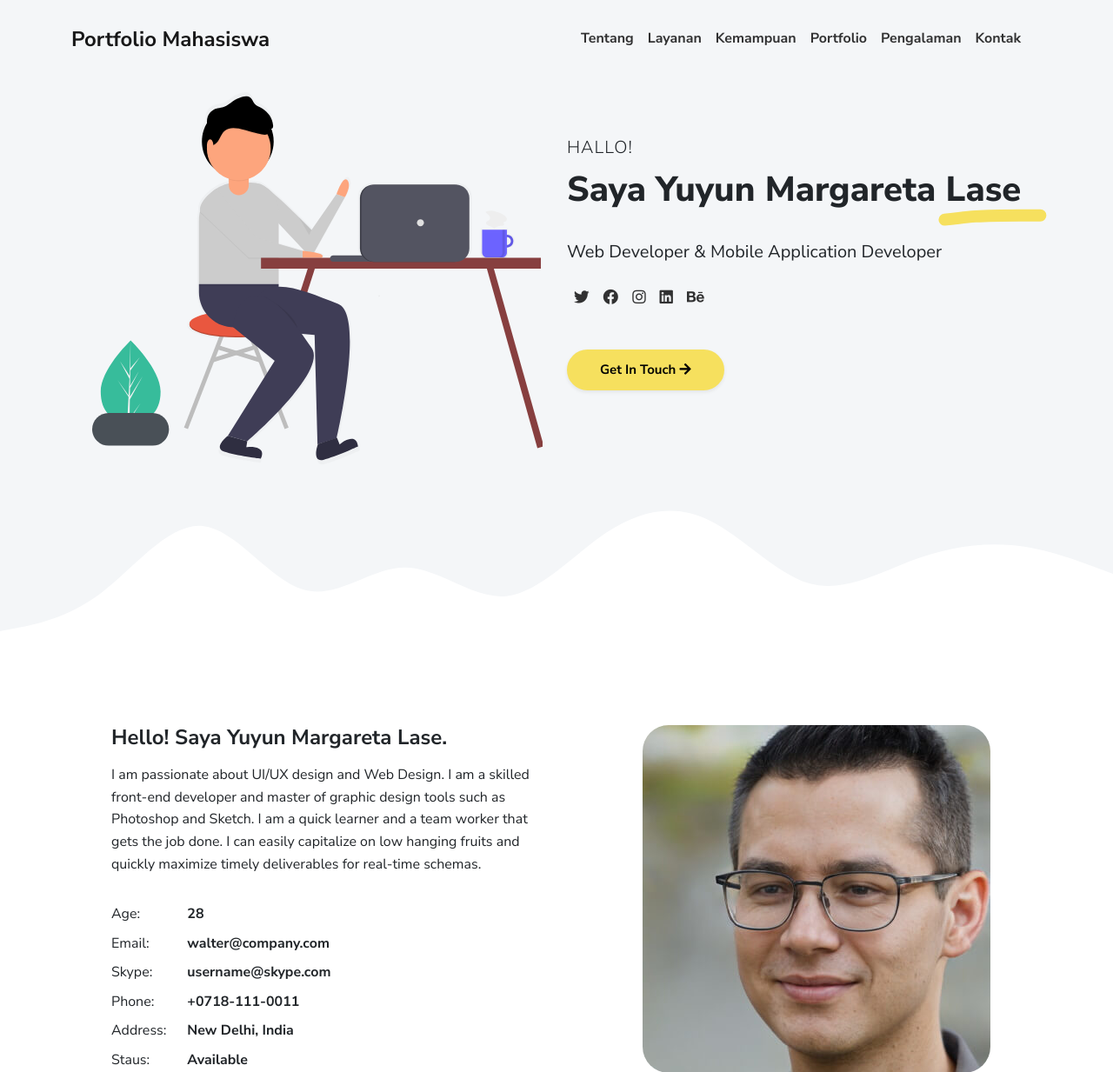
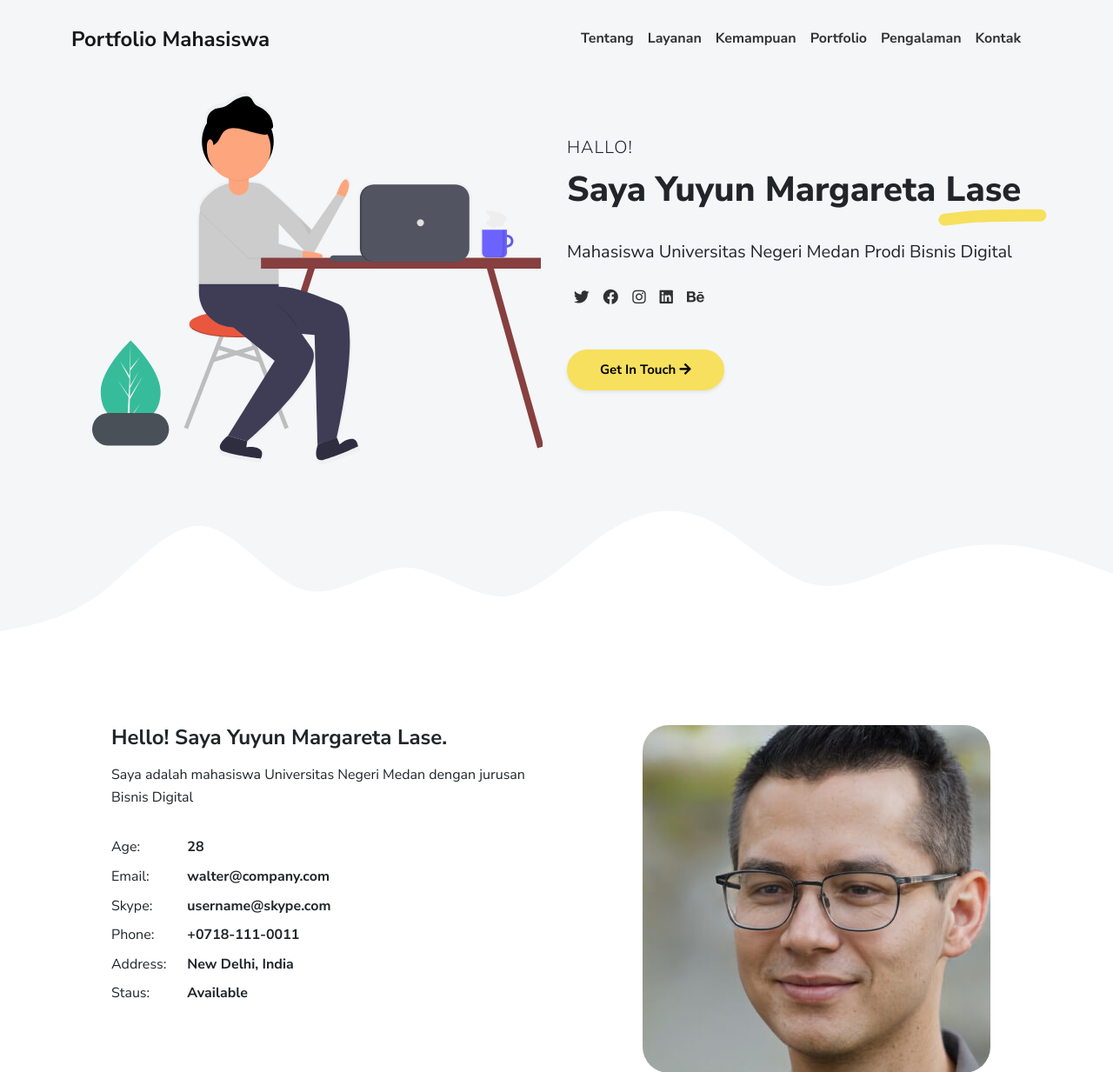
Before and after one commit to yuyunnlasee/yuyunnlasee.github.io, a plain HTML site: page index.html in a window 1280 px wide. Shown: the top 1233 px of the page at 87% size. Drawn offline with Linux system fonts and the light colour scheme.

Commit message:
Update index.html

```diff
--- a/index.html
+++ b/index.html
@@ -55,7 +55,7 @@
           <div class="mt-5">
             <p class="lead text-uppercase mb-1">Hallo!</p>
             <h1 class="intro-title marker" data-aos="fade-left" data-aos-delay="50">Saya Yuyun Margareta Lase</h1>
-            <p class="lead fw-normal mt-3" data-aos="fade-up" data-aos-delay="100">Web Developer & Mobile Application Developer</p>
+            <p class="lead fw-normal mt-3" data-aos="fade-up" data-aos-delay="100">Mahasiswa Universitas Negeri Medan Prodi Bisnis Digital</p>
             <div class="social-nav" data-aos="fade-up" data-aos-delay="200">
               <nav role="navigation">
                 <ul class="nav justify-content-left">
@@ -80,7 +80,7 @@
     <div class="row">
       <div class="col-md-6">
         <h2 class="h4 my-2">Hello! Saya Yuyun Margareta Lase.</h2>
-        <p>I am passionate about UI/UX design and Web Design. I am a skilled front-end developer and master of graphic design tools such as Photoshop and Sketch. I am a quick learner and a team worker that gets the job done. I can easily capitalize on low hanging fruits and quickly maximize timely deliverables for real-time schemas.</p>
+        <p>Saya adalah mahasiswa Universitas Negeri Medan dengan jurusan Bisnis Digital</p>
         <div class="row mt-3">
           <div class="col-sm-2">
             <div class="pb-1">Age:</div>
```
